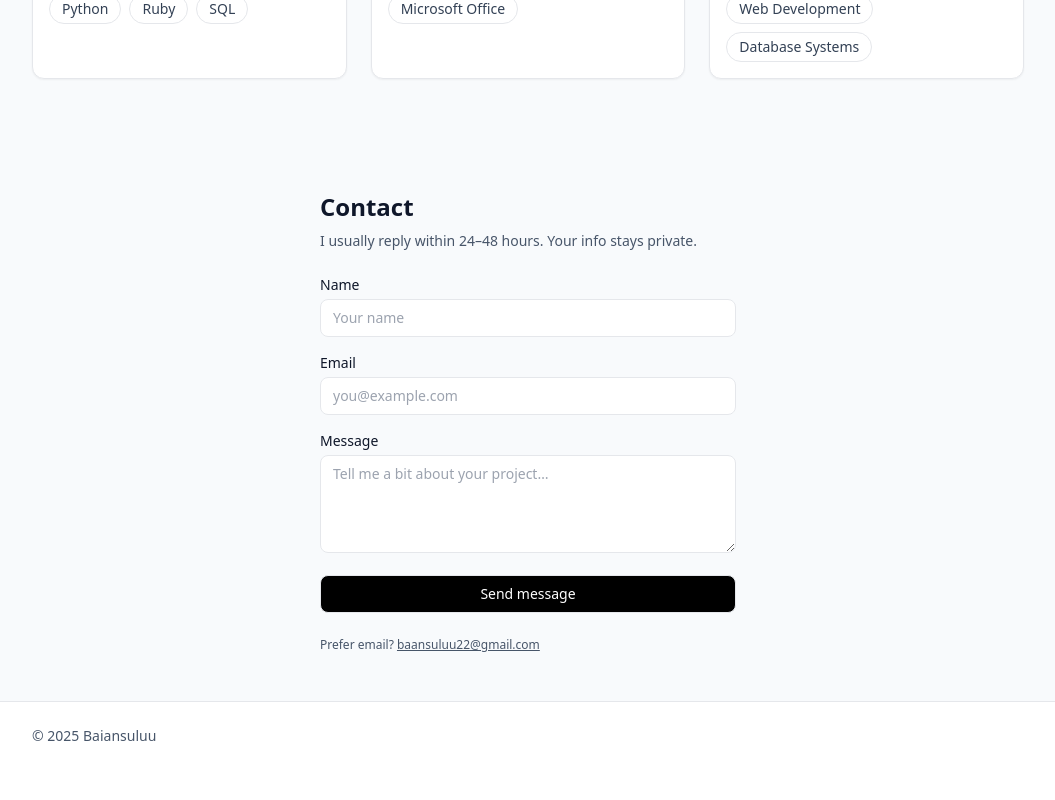
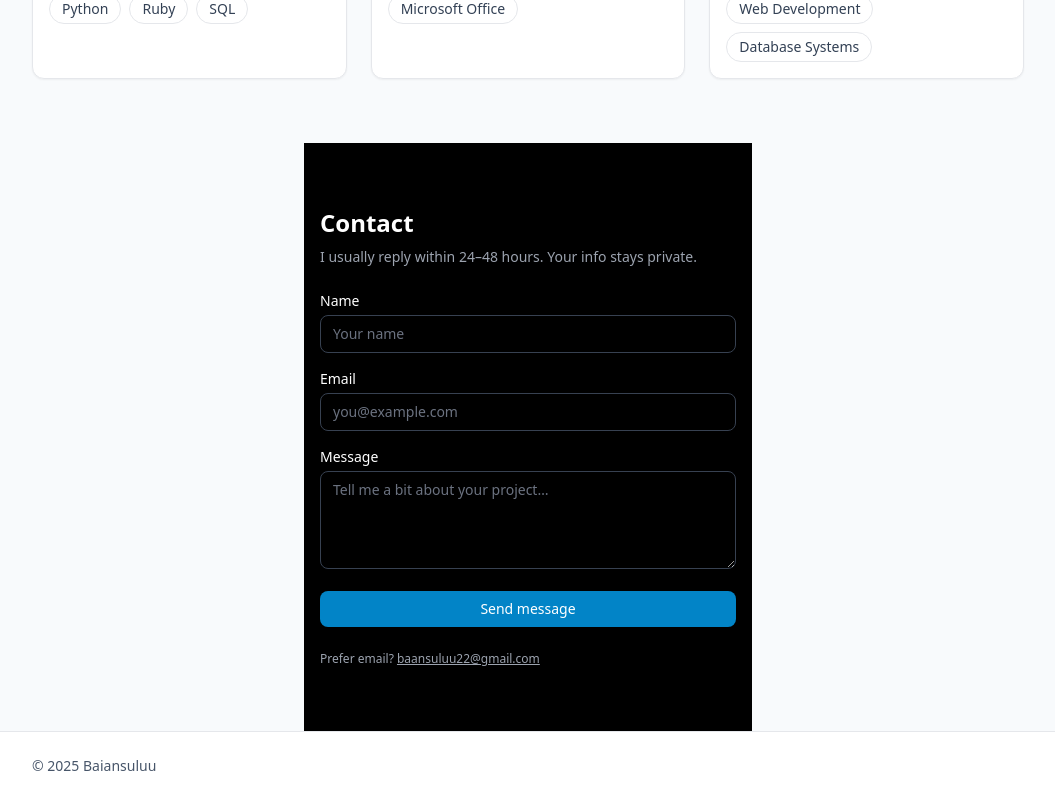
Before and after one commit to Baiansulu/my_portfolio, a React (Vite) app: page / in a window 1280 px wide. Shown: the part 1276-2076 px from the top of the page, without its empty margins (112-1167 px from the left). Before the commit the page ends 2046 px from the top, so only its background shows below. Built offline with nearby package versions, Linux system fonts and the light colour scheme.

Commit message:
Update Contact.jsx

```diff
--- a/src/components/Contact.jsx
+++ b/src/components/Contact.jsx
@@ -1,8 +1,12 @@
+// src/components/Contact.jsx
 export default function Contact() {
   return (
-    <section id="contact" className="scroll-mt-24 fade-up mx-auto max-w-md px-4 py-12">
+    <section
+      id="contact"
+      className="scroll-mt-24 fade-up mx-auto max-w-md px-4 py-16 bg-black text-white"
+    >
       <h2 className="text-2xl font-semibold mb-2">Contact</h2>
-      <p className="text-slate-600 mb-6 text-sm">
+      <p className="text-gray-400 mb-6 text-sm">
         I usually reply within 24–48 hours. Your info stays private.
       </p>
 
@@ -11,7 +15,10 @@ export default function Contact() {
         method="POST"
         className="grid gap-4"
       >
+        {/* spam trap */}
         <input type="text" name="_honey" className="hidden" tabIndex={-1} autoComplete="off" />
+
+        {/* formsubmit settings */}
         <input type="hidden" name="_captcha" value="false" />
         <input type="hidden" name="_next" value="https://myportfolio-gilt-iota.vercel.app/#contact" />
         <input type="hidden" name="_template" value="table" />
@@ -25,7 +32,7 @@ export default function Contact() {
             type="text"
             required
             autoComplete="name"
-            className="mt-1 w-full rounded-lg border px-3 py-2 text-sm outline-none focus:ring"
+            className="mt-1 w-full rounded-lg border border-gray-700 bg-black px-3 py-2 text-sm text-white placeholder-gray-500 outline-none focus:ring focus:ring-sky-600"
             placeholder="Your name"
           />
         </div>
@@ -38,7 +45,7 @@ export default function Contact() {
             type="email"
             required
             autoComplete="email"
-            className="mt-1 w-full rounded-lg border px-3 py-2 text-sm outline-none focus:ring"
+            className="mt-1 w-full rounded-lg border border-gray-700 bg-black px-3 py-2 text-sm text-white placeholder-gray-500 outline-none focus:ring focus:ring-sky-600"
             placeholder="you@example.com"
           />
         </div>
@@ -50,21 +57,24 @@ export default function Contact() {
             name="message"
             required
             rows={4}
-            className="mt-1 w-full rounded-lg border px-3 py-2 text-sm outline-none focus:ring"
+            className="mt-1 w-full rounded-lg border border-gray-700 bg-black px-3 py-2 text-sm text-white placeholder-gray-500 outline-none focus:ring focus:ring-sky-600"
             placeholder="Tell me a bit about your project…"
           />
         </div>
 
         <button
           type="submit"
-          className="inline-flex items-center justify-center rounded-lg border bg-black px-4 py-2 text-sm font-medium text-white hover:opacity-90 focus-visible:outline focus-visible:outline-2"
+          className="inline-flex items-center justify-center rounded-lg bg-sky-600 px-4 py-2 text-sm font-medium text-white hover:bg-sky-500 focus-visible:outline focus-visible:outline-2 focus-visible:outline-sky-500"
         >
           Send message
         </button>
       </form>
 
-      <div className="mt-6 text-xs text-slate-600">
-        Prefer email? <a href="mailto:baansuluu22@gmail.com" className="underline">baansuluu22@gmail.com</a>
+      <div className="mt-6 text-xs text-gray-400">
+        Prefer email?{" "}
+        <a href="mailto:baansuluu22@gmail.com" className="underline">
+          baansuluu22@gmail.com
+        </a>
       </div>
     </section>
   );
```
